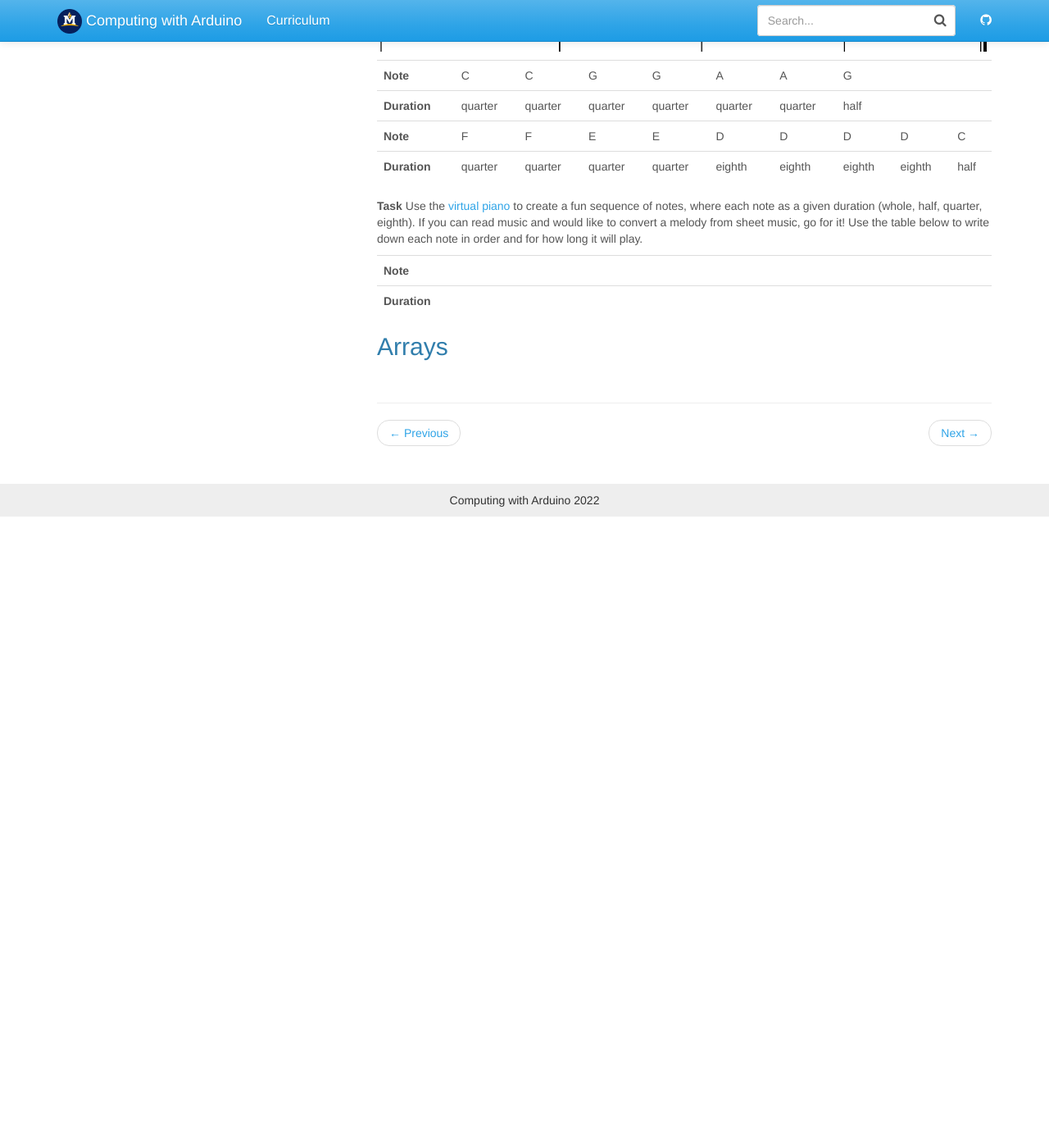
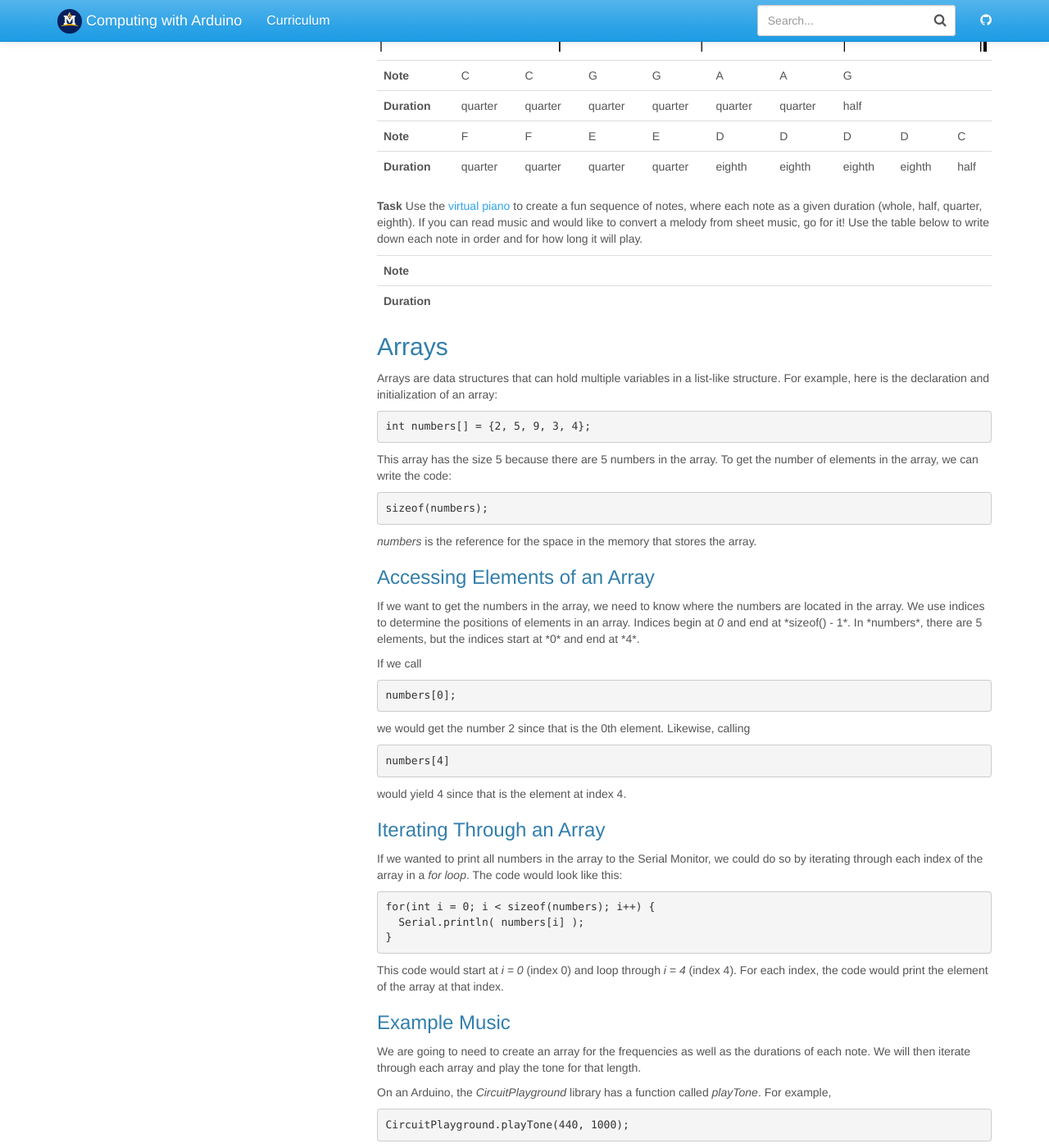
Before and after one commit to jake-chipps/friendometer, a Jekyll site: the page built from _docs/lessons/4-2.md, in a window 1280 px wide and 1400 px high, scrolled down 1940 px. Shown: the whole window at 82% size. Built offline with Jekyll 4.4.1, drawn with Linux system fonts in a browser that asks for light colours; before the commit the page ends 2570 px from its top, so only the background shows below that; some of the changed text lies outside the part shown.

Commit message:
Add content

````diff
--- a/_docs/lessons/4-2.md
+++ b/_docs/lessons/4-2.md
@@ -54,3 +54,78 @@ Use the table below to write down each note in order and for how long it will pl
 **Duration** | | | | | | | | | | | | | | | |
 
 ## Arrays
+Arrays are data structures that can hold multiple variables in a list-like structure. For example, here is the declaration and initialization of an array:
+
+```
+int numbers[] = {2, 5, 9, 3, 4};
+```
+
+This array has the size 5 because there are 5 numbers in the array. To get the number of elements in the array, we can write the code:
+
+```
+sizeof(numbers);
+```
+
+*numbers* is the reference for the space in the memory that stores the array.
+
+### Accessing Elements of an Array
+If we want to get the numbers in the array, we need to know where the numbers are located in the array. We use indices to determine the positions of elements in an array. Indices begin at *0* and end at *sizeof(<array name>) - 1*. In *numbers*, there are 5 elements, but the indices start at *0* and end at *4*.
+
+If we call
+
+```
+numbers[0];
+```
+
+we would get the number 2 since that is the 0th element. Likewise, calling
+
+```
+numbers[4]
+```
+
+would yield 4 since that is the element at index 4.
+
+### Iterating Through an Array
+If we wanted to print all numbers in the array to the Serial Monitor, we could do so by iterating through each index of the array in a *for loop*. The code would look like this:
+
+```
+for(int i = 0; i < sizeof(numbers); i++) {
+  Serial.println( numbers[i] );
+}
+```
+
+This code would start at *i = 0* (index 0) and loop through *i = 4* (index 4). For each index, the code would print the element of the array at that index.
+
+### Example Music
+We are going to need to create an array for the frequencies as well as the durations of each note. We will then iterate through each array and play the tone for that length.
+
+On an Arduino, the *CircuitPlayground* library has a function called *playTone*. For example,
+
+```
+CircuitPlayground.playTone(440, 1000);
+```
+
+would play the 440 Hz (A) frequency for 1000 milliseconds. In order to invoke the *playTone* function, we need to include the *CircuitPlayground* library and initialize the library in the *setup*. We have provided some sample code for playing the first part of The Alphabet Song described above in code:
+
+```
+#include <Adafruit_CircuitPlayground.h>
+int whole = 1000;
+int half = .5 * whole;
+int quarter = .5 * half;
+int eighth = .5 * quarter;
+
+void setup() {
+  CircuitPlayground.begin();
+
+}
+
+void loop() {
+  double notes[] = {261.63, 261.63, 392, 392, 440, 440, 392, 349.23, 349.23, 329.63, 329.63, 293.66, 293.66, 293.66, 293.66, 261.63};
+  int durations[] = {quarter, quarter, quarter, quarter, quarter, quarter, half, quarter, quarter, quarter, quarter, eighth, eighth, eighth, eighth, half};
+  for(int i = 0; i < sizeof(notes); i++) {
+    double note = notes[i];
+    int duration = durations[i];
+    CircuitPlayground.playTone(note, duration);
+  }
+}
+```
````
